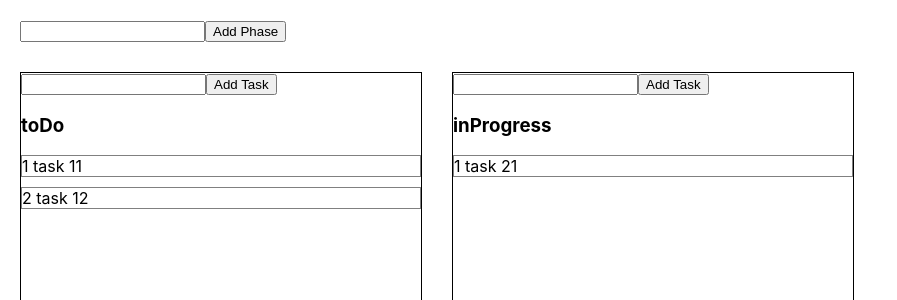
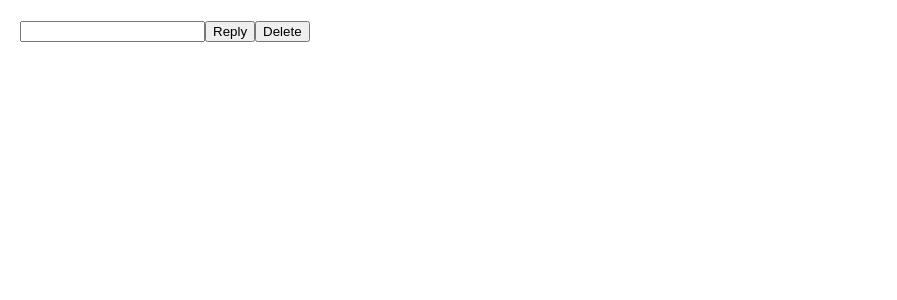
Before and after one commit to lohi212/react_todo_1hr, a React (Create React App) app: page / in a window 1280 px wide. Shown: the top 300 px of the page, without its empty margins (0-897 px from the left). Built offline with nearby package versions, Linux system fonts and the light colour scheme.

Commit message:
feat: handle add comment

```diff
--- a/src/App.js
+++ b/src/App.js
@@ -1,4 +1,5 @@
 import "./App.css";
+import NestedComments from "./components/NestedComments";
 import TicTacToe from "./components/TicTacToe";
 import Todo from "./components/Todo";
 
@@ -6,7 +7,8 @@ function App() {
   return (
     <div className="root-container">
       {/* <TicTacToe /> */}
-      <Todo />
+      {/* <Todo /> */}
+      <NestedComments />
     </div>
   );
 }
--- /dev/null
+++ b/src/components/NestedComments/AddComment.js
@@ -0,0 +1,35 @@
+import React, { useContext, useState } from "react";
+import { CommentsContext } from ".";
+
+const AddComment = ({ pid }) => {
+  const { handleAddComment } = useContext(CommentsContext);
+  const [val, setVal] = useState("");
+
+  const handleReply = () => {
+    handleAddComment({
+      id: Date.now(),
+      pid,
+      text: val,
+      children: [],
+    });
+    setVal("");
+  };
+
+  return (
+    <div>
+      <input
+        value={val}
+        onChange={(e) => {
+          setVal(e.target.value);
+        }}
+        onKeyDown={(e) => {
+          if (e.key === "Enter") handleReply();
+        }}
+      />
+      <button onClick={handleReply}>Reply</button>
+      <button>Delete</button>
+    </div>
+  );
+};
+
+export default AddComment;
--- /dev/null
+++ b/src/components/NestedComments/Comments.js
@@ -0,0 +1,15 @@
+import React from "react";
+
+const Comments = ({ comments, pid }) => {
+  const filteredComments = Object.values(comments).filter((e) => e.pid === pid);
+  // .filter()
+  return (
+    <div className="m-10">
+      {filteredComments.map((comment) => (
+        <div>{JSON.stringify(comment)}</div>
+      ))}
+    </div>
+  );
+};
+
+export default Comments;
--- /dev/null
+++ b/src/components/NestedComments/index.js
@@ -0,0 +1,38 @@
+import React, { createContext, useState } from "react";
+import AddComment from "./AddComment";
+import Comments from "./Comments";
+import "./styles.css";
+
+export const CommentsContext = createContext(null);
+
+const NestedComments = () => {
+  const [comments, setComments] = useState({});
+
+  const handleAddComment = (comment) => {
+    if (comment.pid !== "root")
+      setComments({
+        ...comments,
+        [comment.id]: { ...comment },
+        [comment.pid]: {
+          ...comments[comment.pid],
+          children: [...comments[comment.pid].children, comment.id],
+        },
+      });
+    else
+      setComments({
+        ...comments,
+        [comment.id]: { ...comment },
+      });
+  };
+
+  return (
+    <CommentsContext.Provider
+      value={{ mainComments: comments, handleAddComment }}
+    >
+      <AddComment pid="root" />
+      <Comments comments={comments} pid="root" />
+    </CommentsContext.Provider>
+  );
+};
+
+export default NestedComments;
--- /dev/null
+++ b/src/components/NestedComments/styles.css
@@ -0,0 +1,4 @@
+
+.m-10 {
+    margin: 10px;
+}
```
